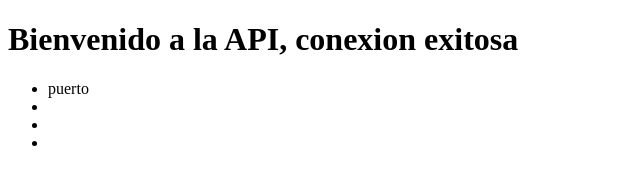
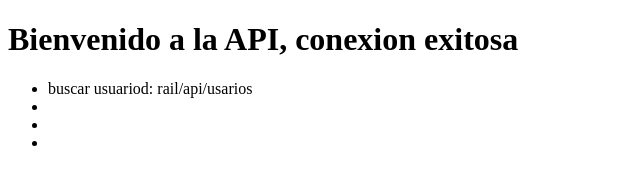
Before and after one commit to elkake/uxui, a website: page src/public/index.html in a window 1280 px wide. Shown: the whole page, without its empty margins (0-640 px from the left). Drawn offline with Linux system fonts and the light colour scheme.

Commit message:
commit de html

```diff
--- a/src/public/index.html
+++ b/src/public/index.html
@@ -9,7 +9,7 @@
   <body>
     <h1>Bienvenido a la API, conexion exitosa</h1>
     <ul>
-      <li>puerto</li>
+      <li>buscar usuariod: rail/api/usarios</li>
       <li></li>
       <li></li>
       <li></li>
```
